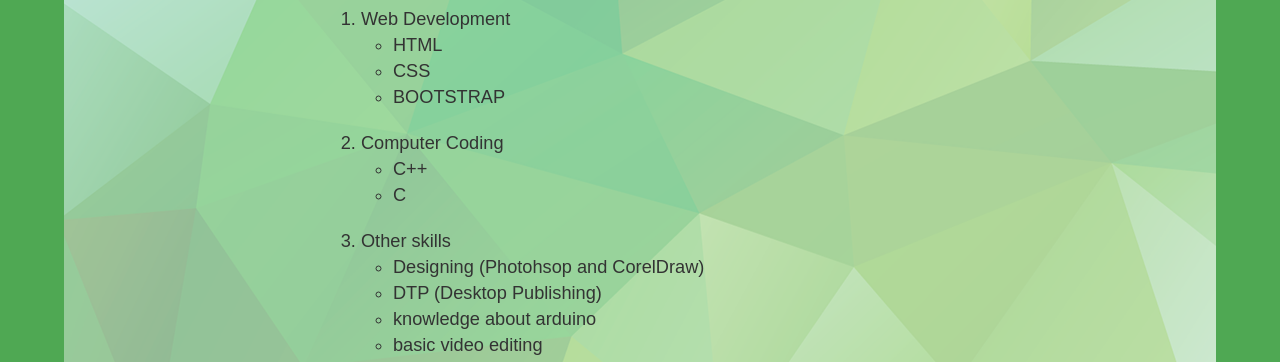
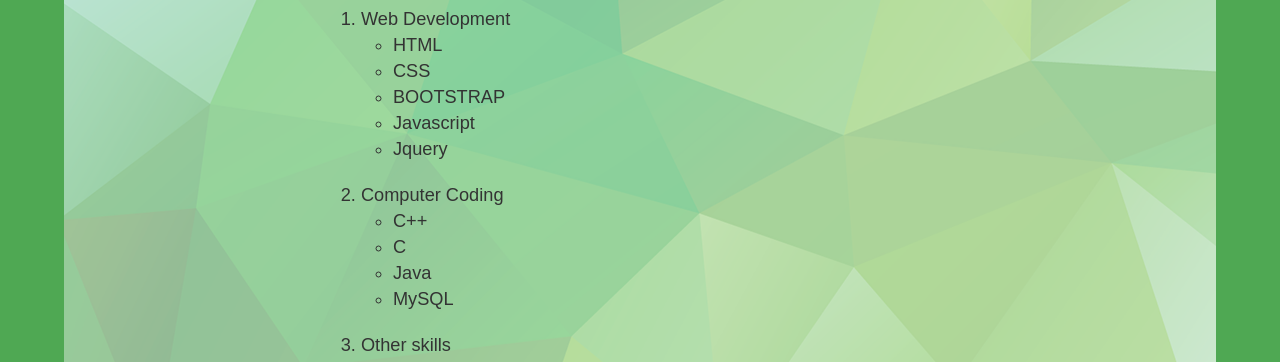
Before and after one commit to coc98mc/Webd, a plain HTML site: page webd-master/index.html in a window 1280 px wide. Shown: the part 1093-1455 px from the top of the page. Drawn offline with Linux system fonts and the light colour scheme; files whose address does not match are found by name.

Commit message:
Update index.html
code changes

```diff
--- a/webd-master/index.html
+++ b/webd-master/index.html
@@ -67,12 +67,16 @@
 							<li> HTML </li>
 							<li> CSS </li>
 							<li> BOOTSTRAP </li>
+							<li> Javascript </li>
+							<li> Jquery </li>
 					</ul>
 			<br />
 			<li> Computer Coding </li>
 					<ul>
 							<li> C++ </li>
 							<li> C </li>
+							<li> Java </li>
+							<li> MySQL </li>
 					</ul>
 					<br />
 			<li> Other skills </li>
```
